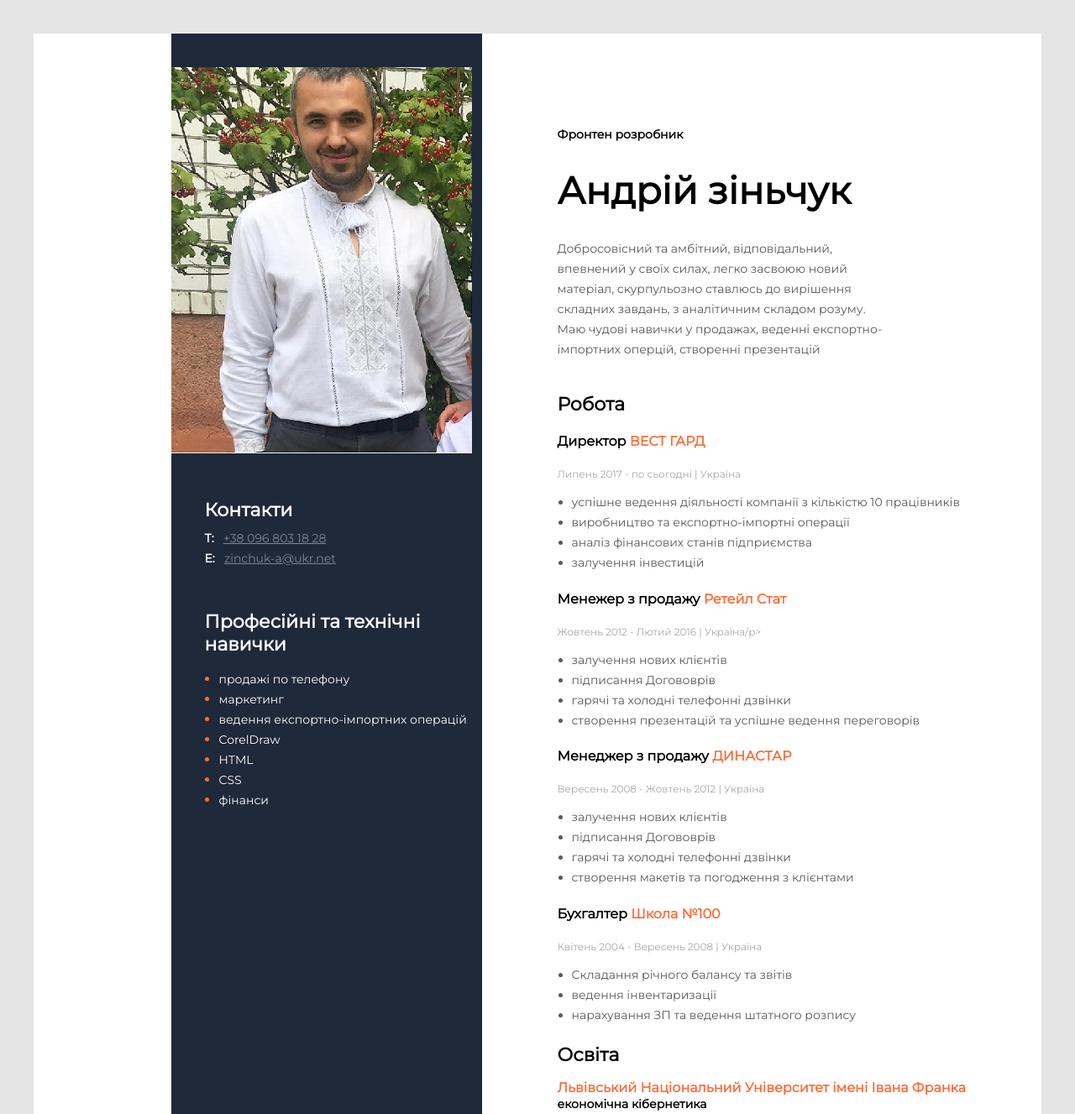
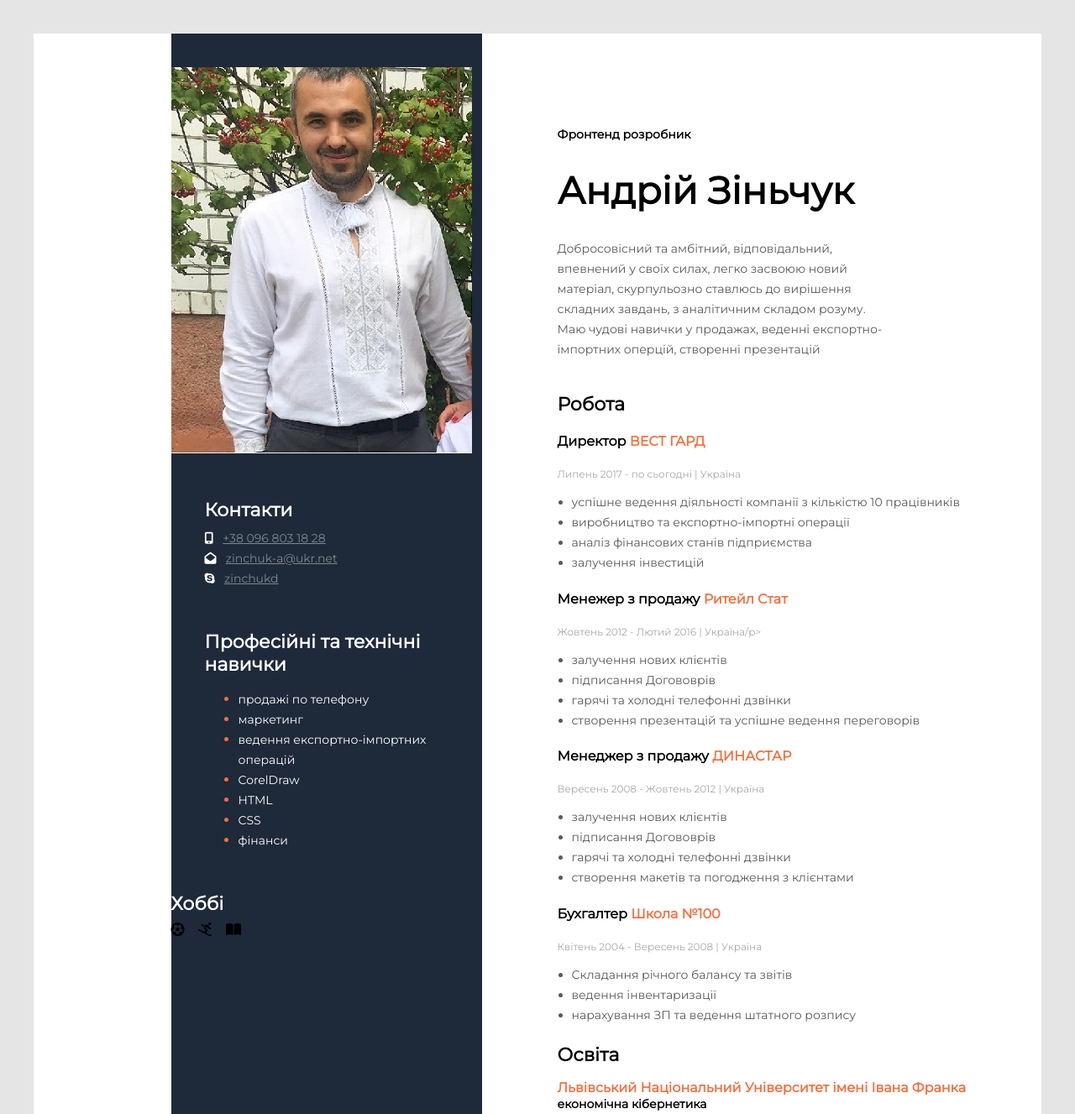
Before and after one commit to Quiet-2008/zinchuk.github.io, a plain HTML site: page index.html in a window 1280 px wide. Shown: the top 1327 px of the page at 84% size. Drawn offline with Linux system fonts and the light colour scheme.

Commit message:
Update index.html

```diff
--- a/index.html
+++ b/index.html
@@ -8,6 +8,7 @@
     <link rel="stylesheet" href="css/style.css">
     <link rel="preconnect" href="https://fonts.gstatic.com">
 <link href="https://fonts.googleapis.com/css2?family=Montserrat&display=swap" rel="stylesheet">
+<script src="https://kit.fontawesome.com/33ebeb2f98.js" crossorigin="anonymous"></script>
 </head>
 <body>
      <!--Main container-->
@@ -16,8 +17,8 @@
         <div class="main-content-section">
             <!--About me section-->
             <div class="about-me-section">
-                <h2 class="about-me-profession">Фронтен розробник</h2>
-                <h1 class="about-me-name">Андрій зіньчук</h1>
+                <h2 class="about-me-profession">Фронтенд розробник</h2>
+                <h1 class="about-me-name">Андрій Зіньчук</h1>
                 <p class="about-me-description">Добросовісний та амбітний, відповідальний, впевнений у своїх силах, легко засвоюю новий матеріал, скурпульозно ставлюсь до вирішення складних завдань, з аналітичним складом розуму. Маю чудові навички у продажах, веденні експортно-імпортних оперцій, створенні презентацій  </p>
             </div>
             <!--My work experiance-->
@@ -36,7 +37,7 @@
                     </div>
                     <!--Company 3-->
                     <div>
-                        <h4>Менежер з продажу <span class="my-work-experiance-company">Ретейл Стат</span></h4>
+                        <h4>Менежер з продажу <span class="my-work-experiance-company">Ритейл Стат</span></h4>
                         <p class="my-work-experiance-date">Жовтень 2012 - Лютий 2016   |  Україна/p>
                         <ul class="my-work-experiance-list">
                             <li> залучення нових клієнтів </li>
@@ -77,23 +78,27 @@
         </div>
         <!--Sidebar section-->
         <aside class="sidebar-section">
-            <img src="img/photo.jpg" alt="My foto">
+            <img class="my-photo" src="img/photo.jpg" alt="My foto">
             <!--Contact section-->
             <div class="contact-section">
                 <h3 class="sidebar-title">Контакти</h3>
                 <div>
-                    <span class="contact-section-type">Т:</span>
+                    <span class="contact-section-type"><i class="fas fa-mobile-alt"></i></span>
                     <a class="contact-section-link" href="tel:+380968031828">+38 096 803 18 28</a>
                 </div>
                 <div>
-                    <span class="contact-section-type">E:</span>
+                    <span class="contact-section-type"><i class="fas fa-envelope-open"></i></span>
                     <a class="contact-section-link" href="mailto:zinchuk-a@ukr.net">zinchuk-a@ukr.net</a>
+                </div>
+                <div>
+                    <span class="contact-section-type"><i class="fab fa-skype"></i></span>
+                    <a class="contact-section-link" href="skype:zinchukd">zinchukd</a>
                 </div>
             </div>
             <!--Tech Skills section-->
             <div class="tech-skill-section">
                 <h3 class="sidebar-title">Професійні та технічні навички</h3>
-                <ul class="tech-skil-list">
+                <ul class="tech-skill-list">
                     <li class="tech-skill-item"><span class="tech-skill-item-text">продажі по телефону</span> </li>
                     <li class="tech-skill-item"><span class="tech-skill-item-text">маркетинг</span></li>
                     <li class="tech-skill-item"><span class="tech-skill-item-text">ведення експортно-імпортних операцій</span></li>
@@ -103,6 +108,13 @@
                     <li class="tech-skill-item"><span class="tech-skill-item-text">фінанси</span></li>
                 </ul>
             </div>
+            <!--Hobbi section-->
+            <div class="hobbi-section">
+                <h3 class="sidebar-title">Хоббі</h3>
+                <span class="hobbi-icon-item-text"><i class="fas fa-futbol"></i></span>
+                <span class="hobbi-icon-item-text">&nbsp;&nbsp;&nbsp;<i class="fas fa-skiing"></i></span>
+                <span class="hobbi-icon-item-text">&nbsp;&nbsp;&nbsp;<i class="fas fa-book-open"></i></span>
+            </div>
             </div>
         </aside>
 
```
